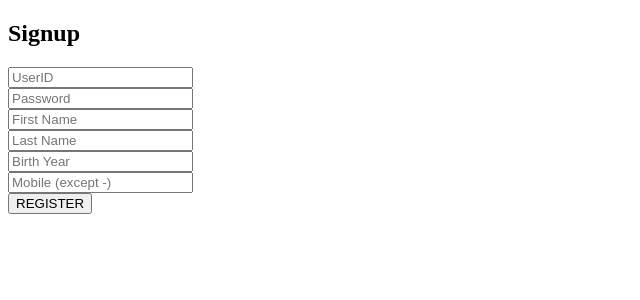
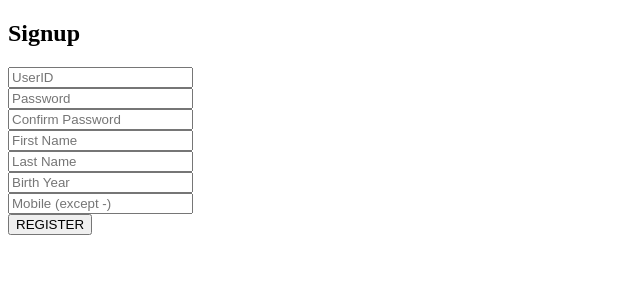
Before and after one commit to amber1350/Database, a PHP site: page /register.php in a window 1280 px wide. Shown: the top 300 px of the page, without its empty margins (0-640 px from the left). Run offline with PHP 8.4, Linux system fonts and the light colour scheme.

Commit message:
Update register.php
confirm password

```diff
--- a/register.php
+++ b/register.php
@@ -12,6 +12,9 @@
     </div>
     <div class="passForm">
       <input type="password" name="pw" class="pw" placeholder="Password">
+    </div>
+    <div class="repassForm">
+      <input type="password" name="repw" class="repw" placeholder="Confirm Password">
     </div>
     <div class="fnameForm">
       <input type="text" name="fname" class="fname" placeholder="First Name">
```
